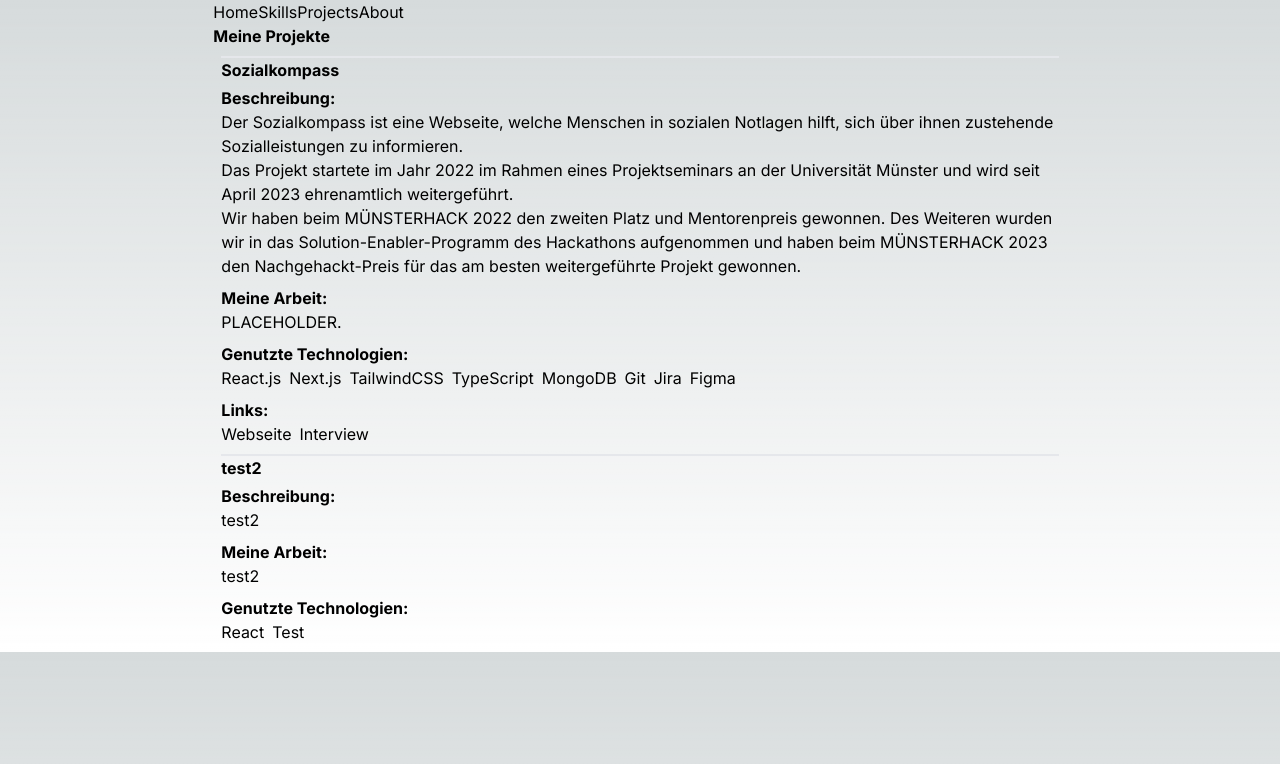
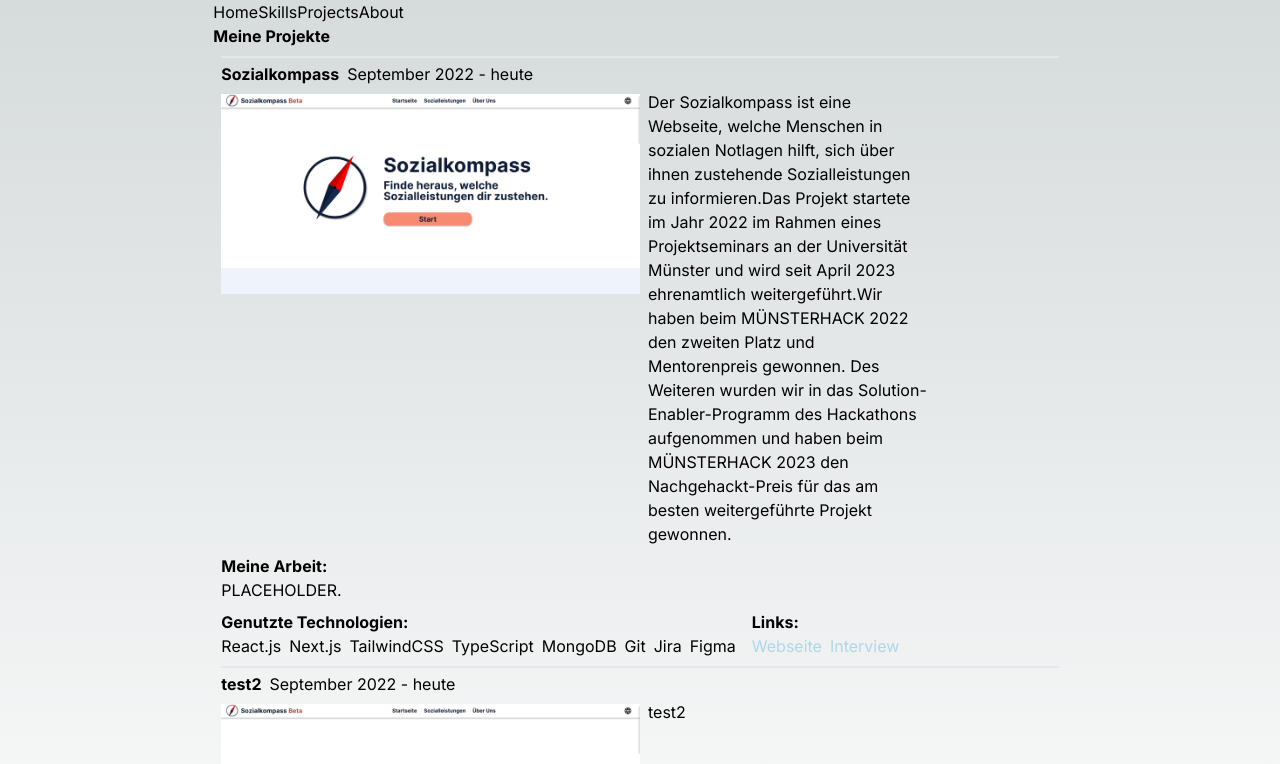
Before and after one commit to JonasRettig/jrettig.dev, a Next.js app: page /projects in a window 1280 px wide. Shown: the top 764 px of the page. Built offline with nearby package versions, Linux system fonts and the light colour scheme.

Commit message:
added images

```diff
--- a/src/Components/header.tsx
+++ b/src/Components/header.tsx
@@ -1,17 +1,21 @@
+
+
 
 export default function Header() {
     return (
-        <div className="w-screen flex">
+        <div className="w-screen flex" id="header">
             <div className="w-4/6 m-3 flex justify-between mx-auto">
-                <button>Home</button>
+                <a href="/" id="header">
+                    Home
+                </a>
                 <div className="w-2/6 flex justify-around">
-                    <a href="/skills">
+                    <a href="/skills" id="header">
                         Skills
                     </a>
-                    <a href="/projects">
+                    <a href="/projects" id="header">
                         Projects
                     </a>
-                    <a href="/about">
+                    <a href="/about" id="header">
                         About
                     </a>
                 </div>
--- a/src/app/globals.css
+++ b/src/app/globals.css
@@ -31,3 +31,7 @@ body {
     text-wrap: balance;
   }
 }
+
+a:not(#header) {
+  color: lightblue;
+}
--- a/src/app/projects/page.tsx
+++ b/src/app/projects/page.tsx
@@ -2,12 +2,16 @@
 import Header from "@/Components/header";
 import projects from "@/data/projects.json";
 import { useEffect, useState } from "react";
+import Image from "next/image";
 
 export default function Projects() {
 
     interface Project {
         id: number,
         name: string,
+        timeframe: string,
+        image: string,
+        imageAlt: string,
         description: string[],
         technologies: string[],
         myWork: string[],
@@ -26,29 +30,32 @@ export default function Projects() {
     const [projectsArray, setProjectsArray] = useState<Project[]>([]);
 
     function getProjects() {
-        var projectsArray:Project[] = Object.values(projects);
+        var projectsArray: Project[] = Object.values(projects);
         projectsArray.sort((a, b) => (a.id > b.id) ? 1 : -1)
         setProjectsArray(projectsArray);
     }
 
     return (
         <div>
-            <Header/>
+            <Header />
             <div className="w-4/6 flex justify-self-center mx-auto">
                 <div className="flex flex-col">
                     <h1 className="font-bold"> Meine Projekte </h1>
                     <div>
                         {projectsArray.map((project) => (
                             <div className="flex flex-col border-t-2 m-2">
-                                <div className="flex-col">
-                                    <h2 className="font-bold"> {project.name} </h2>
-                                    <div className="mt-1">
-                                        <b> Beschreibung: </b>
-                                        {project.description.map((description) => (
-                                            <div>
-                                                {description}
+                                <div className="flex-col mt-1">
+                                    <div className="flex flex-row">
+                                        <h2 className="font-bold mr-2"> {project.name} </h2>
+                                        <div> {project.timeframe} </div>
                                     </div>
-                                        ))}
+                                    <div className="flex">
+                                        <div className="mt-2 mr-2 w-3/6">
+                                            <img src={`/${project.image}`} alt={project.imageAlt} className="object-contain" />
+                                        </div>
+                                        <div className="mt-1 flex w-2/6 content-center">
+                                            {project.description}
+                                        </div>
                                     </div>
                                     <div className="mt-2">
                                         <b> Meine Arbeit: </b>
@@ -58,7 +65,8 @@ export default function Projects() {
                                             </div>
                                         ))}
                                     </div>
-                                    <div className="mt-2">
+                                    <div className="flex flex-row">
+                                        <div className="mt-2 mr-2">
                                             <b> Genutzte Technologien: </b>
                                             <div className="flex flex-row">
                                                 {project.technologies.map((technology) => (
@@ -84,6 +92,7 @@ export default function Projects() {
                                         )}
                                     </div>
                                 </div>
+                            </div>
                         ))}
                     </div>
                 </div>
--- a/src/data/projects.json
+++ b/src/data/projects.json
@@ -1,7 +1,10 @@
 {
     "1": {
-        "id": "1",
+        "id": 1,
         "name": "Sozialkompass",
+        "timeframe": "September 2022 - heute",
+        "image": "Sozialkompass.png",
+        "imageAlt": "",
         "description": ["Der Sozialkompass ist eine Webseite, welche Menschen in sozialen Notlagen hilft, sich über ihnen zustehende Sozialleistungen zu informieren.",
                         "Das Projekt startete im Jahr 2022 im Rahmen eines Projektseminars an der Universität Münster und wird seit April 2023 ehrenamtlich weitergeführt.",
                         "Wir haben beim MÜNSTERHACK 2022 den zweiten Platz und Mentorenpreis gewonnen. Des Weiteren wurden wir in das Solution-Enabler-Programm des Hackathons aufgenommen und haben beim MÜNSTERHACK 2023 den Nachgehackt-Preis für das am besten weitergeführte Projekt gewonnen."
@@ -20,8 +23,11 @@
         ]
     },
     "2":{
-        "id": "2",
+        "id": 2,
         "name": "test2",
+        "timeframe": "September 2022 - heute",
+        "image": "Sozialkompass.png",
+        "imageAlt": "",
         "description": ["test2"],
         "myWork": ["test2"],
         "technologies": ["React", "Test"]
```
Also changed, not shown: public/Sozialkompass.png (added). Lines whose indentation alone changed are shown as unchanged.
